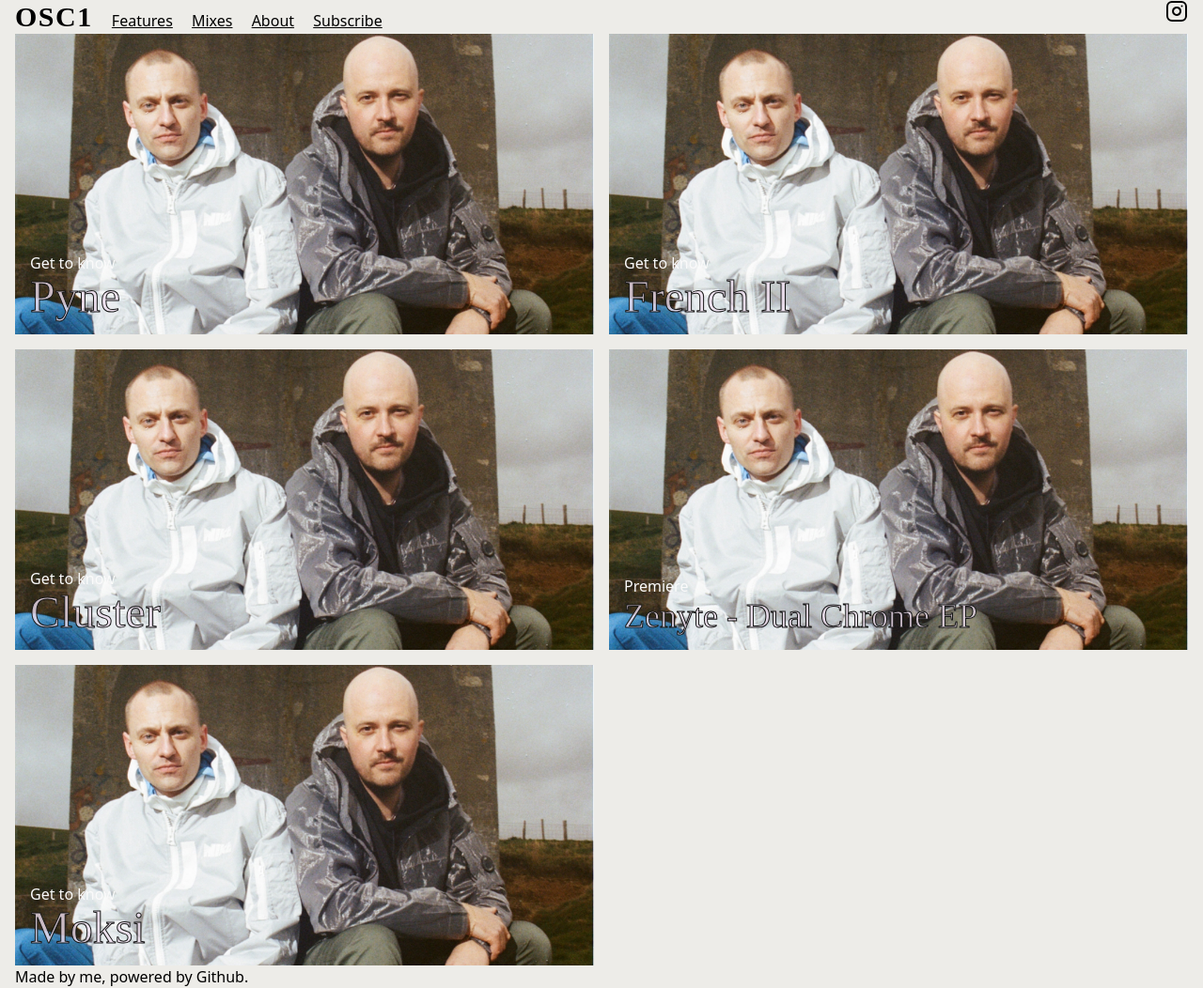
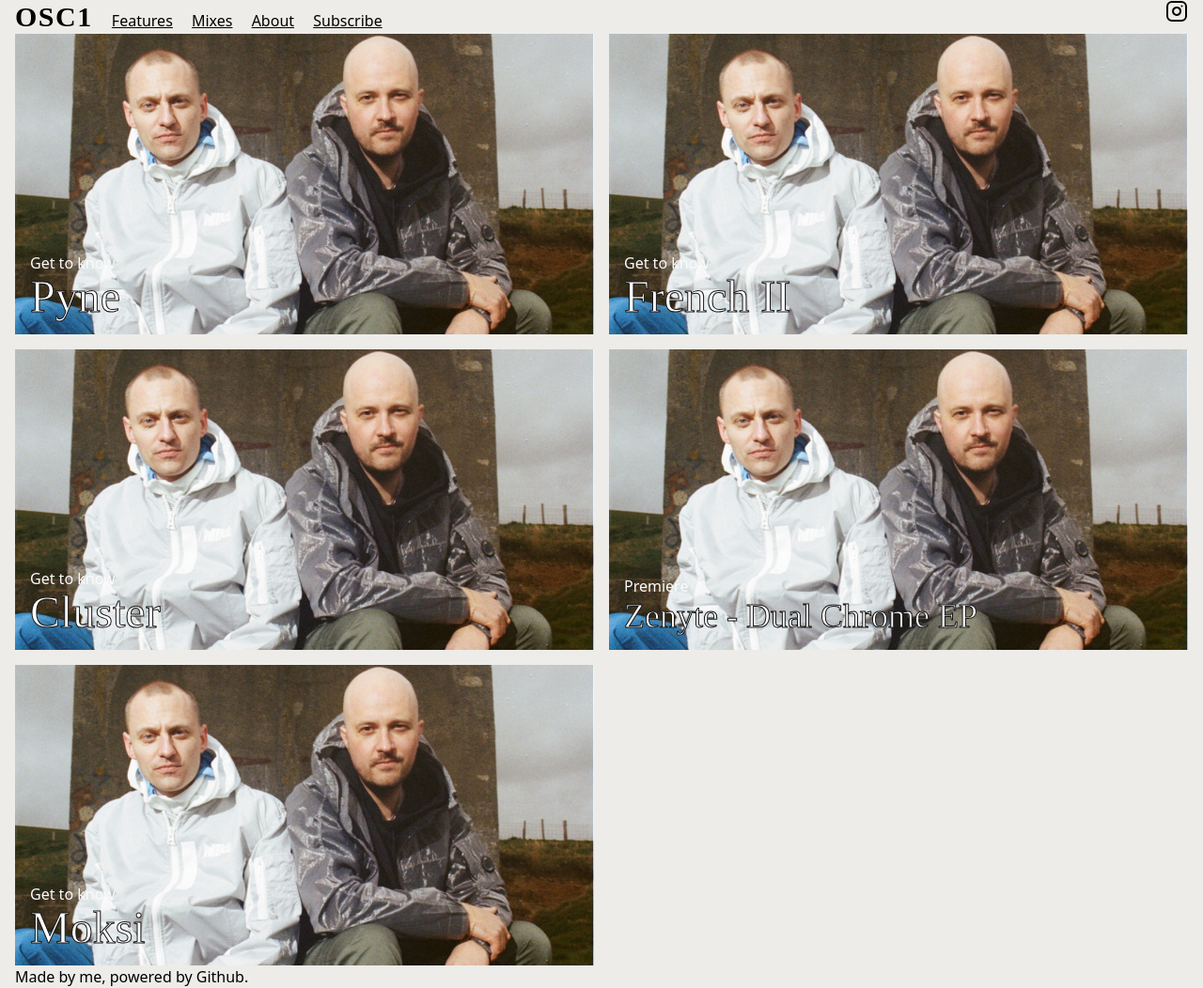
Before and after one commit to osc1blog/osc1blog.github.io, a Jekyll site: the page built from index.markdown, in a window 1280 px wide. Shown: the whole page at 94% size. Built offline with Jekyll 4.4.1, drawn with Linux system fonts in a browser that asks for light colours; nearby versions of some CDN libraries; some web fonts are replaced.

Commit message:
Update style.scss

```diff
--- a/assets/css/style.scss
+++ b/assets/css/style.scss
@@ -15,7 +15,7 @@
 }
 h1 {
     font-family: 'Phlegm';
-    -webkit-text-fill-color: #edec;
+    -webkit-text-fill-color: #fff;
     -webkit-text-stroke: 1px;
     -webkit-text-stroke-color: #171717;
 }
```
